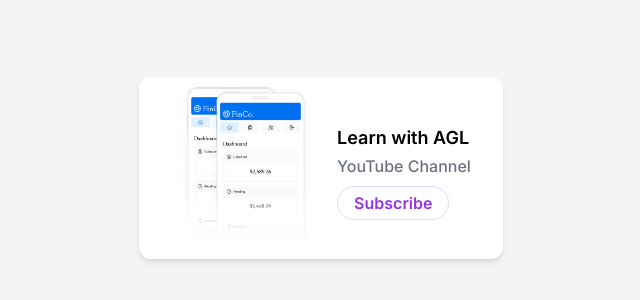
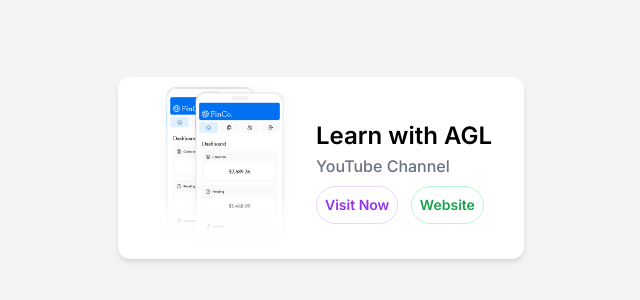
Before and after one commit to RabbiHasanR/Nextjs_practice_project, a Next.js app: page /tailwind in a window 1280 px wide. Shown: the part 232-532 px from the top of the page, without its empty margins (319-959 px from the left). Built offline with nearby package versions, Linux system fonts and the light colour scheme; a web font is replaced by a local one.

Commit message:
practice tailwind

```diff
--- a/app/tailwind/page.tsx
+++ b/app/tailwind/page.tsx
@@ -3,7 +3,7 @@
 export default function Page(){
     return (
         <div className="h-screen w-screen flex items-center justify-center bg-gray-100 dark:bg-gray-900">
-            <div className="max-w-sm mx-auto p-8 bg-white rounded-xl shadow-md space-y-2
+            <div className="max-w-md mx-auto p-8 bg-white rounded-xl shadow-md space-y-2
             sm:flex sm:items-center sm:py-2 dark:bg-gray-800 sm:space-x-4 sm:dark:hover:bg-gray-700">
                 <Image
                 src='/hero-mobile.png'
@@ -15,13 +15,12 @@
 
                 <div className="text-center space-y-2 sm:text-left">
                     <div className="space-y-0.5">
-                        <p className="text-lg text-black font-semibold dark:text-gray-300">Learn with AGL</p>
-                        <p className="text-gray-500 font-medium dark:text-gray-400">YouTube Channel</p>
+                        <h1 className="text-black font-semibold dark:text-gray-300">Learn with AGL</h1>
+                        <p className="text-body text-gray-500 font-medium dark:text-gray-400">YouTube Channel</p>
                     </div>
-                    <button className="px-4 py-1 border border-purple-200
-                    text-purple-600 font-semibold rounded-full hover:text-white
-                    hover:bg-purple-500 hover:border-transparent focus:outline-none
-                    focus:ring-2 focus:ring-purple-600 focus:ring-offset-2 dark:text-purple-500">Subscribe</button>
+                    <button className="btn btn-purple">Visit Now</button> <button className="ml-2 btn btn-green">Website</button>
+
+
                 </div>
             </div>
         </div>
--- a/app/ui/global.css
+++ b/app/ui/global.css
@@ -1,6 +1,35 @@
 @tailwind base;
 @tailwind components;
 @tailwind utilities;
+
+@layer components {
+  .btn {
+    @apply px-4 py-1 border rounded-full text-sm font-semibold focus:outline-none focus:ring-2 focus:ring-offset-2 hover:text-white hover:border-transparent dark:focus:ring-offset-gray-800 dark:focus:border-transparent;
+    @apply p-2;
+  }
+
+  .btn-purple {
+    @apply border-purple-200 text-purple-600 hover:bg-purple-600 focus:ring-purple-600 dark:text-purple-400;
+  }
+
+  .btn-green {
+    @apply border-green-200 text-green-600 hover:bg-green-600 focus:ring-green-600 dark:text-green-400;
+  }
+}
+
+@layer base {
+  h1 {
+    @apply text-2xl;
+  }
+}
+
+@layer utilities {
+  .text-body {
+    font-size: 16px;
+  }
+}
+
+
 
 input[type='number'] {
   -moz-appearance: textfield;
```
